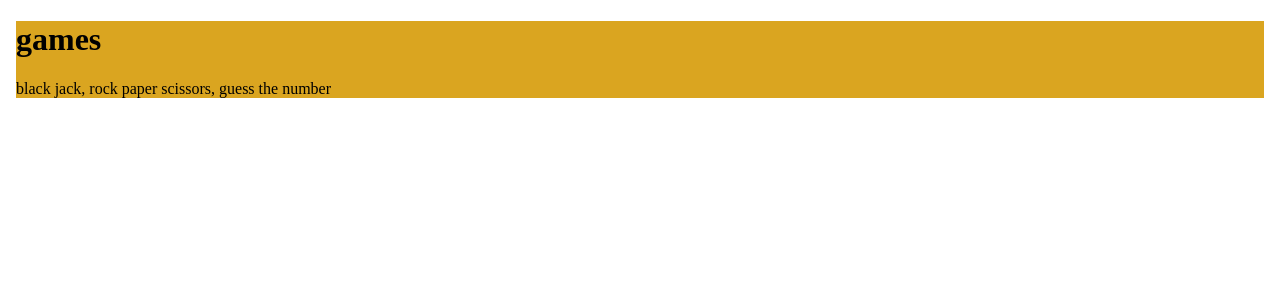
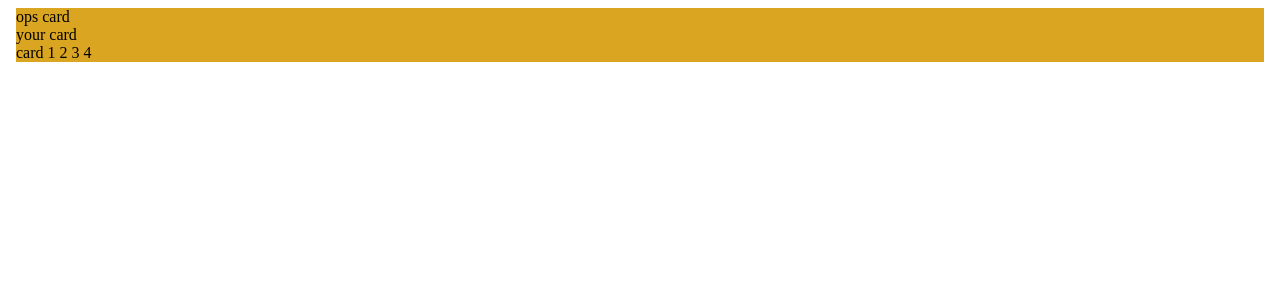
Before and after one commit to redlink2/redlink2.com, a Nuxt app: page /game in a window 1280 px wide. Shown: the top 300 px of the page. Built offline with nearby package versions, Linux system fonts and the light colour scheme.

Commit message:
Added more framework for game.vue.
-added #mat where #opchoice, #urchoice, and #hand will be displayed.

```diff
--- a/pages/game.vue
+++ b/pages/game.vue
@@ -1,8 +1,11 @@
 <template>
 <body>
     <div>
-        <h1>games</h1>
-        <p>black jack, rock paper scissors, guess the number</p>
+        <div id="mat">
+            <div id="opchoice">ops card</div>
+            <div id="urcard">your card</div>
+            <div id="hand">card 1 2 3 4</div>
+        </div>
     </div>
 </body>
 </template>
```
